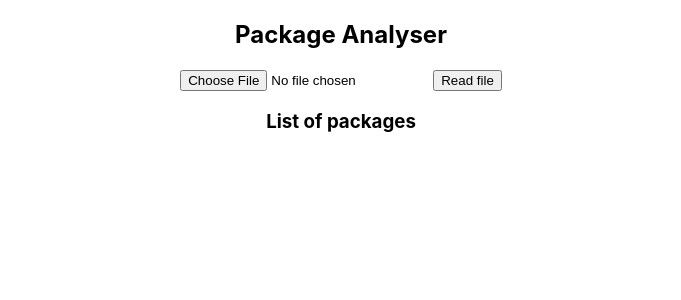
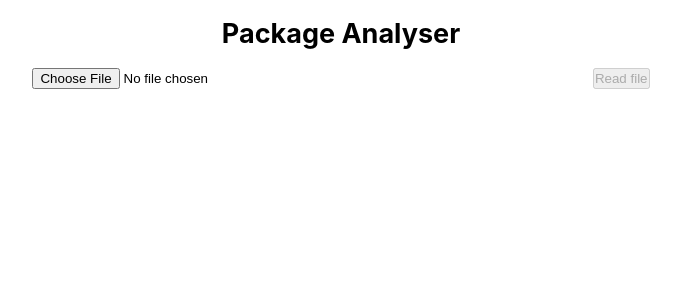
Before and after one commit to pankaj-pant/dpkg, a React (Create React App) app: page / in a window 1280 px wide. Shown: the top 300 px of the page, without its empty margins (299-980 px from the left). Built offline with nearby package versions, Linux system fonts and the light colour scheme.

Commit message:
UI built

```diff
--- a/src/App.css
+++ b/src/App.css
@@ -1,38 +1,66 @@
 .App {
-  text-align: center;
+  display: grid;
+  grid-gap: 24px;
+  grid-template-columns: 1fr 1fr 1fr;
+  justify-content: center;
+  align-items: center;
+  max-width: 1440px;
+  margin: auto;
 }
 
-.App-logo {
-  height: 40vmin;
-  pointer-events: none;
+.header{
+  grid-column: span 3;
+  text-align: center;
+  align-self: start;
 }
 
-@media (prefers-reduced-motion: no-preference) {
-  .App-logo {
-    animation: App-logo-spin infinite 20s linear;
+.input {
+  grid-column: span 3;
+  display: flex;
+  align-self: start;
+  justify-content: space-evenly;
+}
+
+.package-list{
+  grid-column: span 1;
+  align-self: start;
+}
+
+.scrollable{
+  height: 80vh;
+  overflow-y: auto;
+}
+
+.package-list-container :hover{
+  background-color: #000000;
+  color: #bbbbbb;
+}
+
+.active{
+  background-color: hotpink;
+}
+
+.package-info{
+  grid-column: span 2;
+  position: -webkit-sticky;
+  position: sticky;
+  top: 0;
+  align-self: start;
+}
+
+@media only screen and (max-width: 600px) {
+  .package-list {
+    grid-column: span 3;
+  }
+
+  .package-info {
+    grid-column: span 3;
+    position: -webkit-sticky;
+    position: sticky;
+  }
+
+  .scrollable{
+    height: 40vh;
+    overflow-y: auto;
   }
 }
-
-.App-header {
-  background-color: #282c34;
-  min-height: 100vh;
-  display: flex;
-  flex-direction: column;
-  align-items: center;
-  justify-content: center;
-  font-size: calc(10px + 2vmin);
-  color: white;
-}
-
-.App-link {
-  color: #61dafb;
-}
-
-@keyframes App-logo-spin {
-  from {
-    transform: rotate(0deg);
-  }
-  to {
-    transform: rotate(360deg);
-  }
-}
--- a/src/App.js
+++ b/src/App.js
@@ -1,18 +1,38 @@
-import React, {useState} from 'react';
+import React, {useState, useEffect} from 'react';
 import './App.css';
+import PackageList from './components/PackageList'
+import PackageDetails from './components/PackageDetails'
 
 const App = () => {
   const [file, setFile] = useState()
-  const [packages, setPackages] = useState([])
+  const [packages, setPackages] = useState(null)
+  const [selectedPackage, setSelectedPackage] = useState({
+    name: '',
+    description: '',
+    dependencies: []
+  })
   const [reverseDependencies, setReverseDependencies] = useState({})
 
+  //bring selected package into view
+  useEffect(() => {
+    const element = document.querySelector('.active')
+    element && element.scrollIntoView({
+      behavior: 'smooth'
+    })
+  }, [selectedPackage])
+
+  //read file
   const readFile = (input) => {
     let reader = new FileReader()
-
     reader.onloadend = () => {
         parseFile(reader.result)
     }
     reader.readAsText(input)
+    setSelectedPackage({
+      name: '',
+      description: '',
+      dependencies: []
+    })
 }
 
   const parseFile = (input) => {
@@ -73,18 +93,47 @@ const App = () => {
       }
       return true
     })
+
+    //sort packages alphabetically
+    parsedPackages.sort((a, b) => {
+      if (a.name < b.name) {
+        return -1
+      }
+      if (a.name > b.name) {
+        return 1
+      }
+      return 0
+    })
+
     setPackages(parsedPackages)
     setReverseDependencies(reverseDependencies)
+  }
 
+  const findPackage = (name) => {
+    return packages.find(pkg => pkg.name === name)
+  }
+
+  const handleClick = (pkg) => {
+    const foundPackage = findPackage(pkg)
+    const {name, description, dependencies} = foundPackage
+    setSelectedPackage({
+      name,
+      description,
+      dependencies
+    })
   }
 
   return (
     <div className="App">
-      <h2>Package Analyser</h2>
-      <input type="file" onChange={(event) => setFile(event.target.files[0])}></input>
-      <button onClick={() => readFile(file)}>Read file</button>
-      <h3>List of packages</h3>
-      {packages.map(pkg => <li key={pkg.name}>{pkg.name}</li>)}
+      <section className="header">
+        <h2>Package Analyser</h2>
+      </section>
+      <section className="input">
+        <input type="file" onChange={(event) => setFile(event.target.files[0])}></input>
+        <button onClick={() => readFile(file)} disabled={!file}>Read file</button>
+      </section>
+      <PackageList packages={packages} selectedPackage={selectedPackage} handleClick={handleClick}/>
+      <PackageDetails packages={packages} selectedPackage={selectedPackage} reverseDependencies={reverseDependencies} handleClick={handleClick} findPackage={findPackage}/>
     </div>
   );
 }
--- a/src/components/PackageDetails.js
+++ b/src/components/PackageDetails.js
@@ -1,8 +1,44 @@
 import React from 'react';
 
-const PackageDetails = () => {
+const PackageDetails = ({packages, selectedPackage, reverseDependencies, findPackage, handleClick}) => {
     return(
-        <div>
+        <div className="package-info">
+            {packages && packages.length > 0 && selectedPackage.name === '' && <div>Select a package from the list to know more about it!</div>}
+            {packages && packages.length > 0 && selectedPackage.name !== '' &&
+            <>
+                <h3>Package details</h3>
+                <br/>
+                <section className="scrollable">
+                    <p>Package name: {selectedPackage.name}</p> <br />
+                    <p>Description: {selectedPackage.description}</p> <br />
+                    {selectedPackage.dependencies.length === 0 ? (
+                    <><p>Dependencies: None found!</p><br /></>
+                    ) : (
+                    <>
+                        <p>
+                            Dependencies:
+                            {selectedPackage.dependencies.map((dep, i) => {
+                                if(findPackage(dep) === undefined) {
+                                return <li style ={{color: 'red'}} key={`${dep}-${i}`}>{dep}</li>
+                                }
+                                return <li key={`${dep}-${i}`} onClick={() => handleClick(dep)}>{dep}</li>
+                                }
+                            )}
+                        </p>
+                        <br />
+                    </>
+                    )}
+                    {reverseDependencies[selectedPackage.name] ? (
+                    <p>
+                        Reverse dependencies:
+                        {reverseDependencies[selectedPackage.name].map((rDep, i) => <li key={`${rDep}-${i}`} onClick={() => handleClick(rDep)}> {rDep}</li>)}
+                    </p>
+                    ) : (
+                    <p>Reverse Dependencies: None found!</p>
+                    )}
+                </section>
+            </>
+            }
 
         </div>
     )
--- /dev/null
+++ b/src/components/PackageList.js
@@ -0,0 +1,28 @@
+import React from 'react';
+
+const PackageList = ({packages, selectedPackage, handleClick}) => {
+    return (
+        <div className="package-list">
+            {packages && packages.length === 0 && <div>No packages found, try another file!</div>}
+            {packages && packages.length > 0 &&
+            <>
+            <h3>List of packages</h3>
+            <br/>
+            <section className="package-list-container scrollable">
+                {packages.map((pkg, i) =>
+                    <li
+                        key={pkg.name}
+                        onClick={() => handleClick(pkg.name)}
+                        className={selectedPackage.name === pkg.name ? 'active' : ''}
+                    >
+                        {pkg.name}
+                    </li>
+                )}
+            </section>
+            </>
+            }
+        </div>
+    )
+}
+
+export default PackageList
--- a/src/index.css
+++ b/src/index.css
@@ -1,13 +1,16 @@
+* {
+  margin: 0;
+  padding: 0;
+  box-sizing: border-box;
+  -webkit-font-smoothing: auto;
+  -moz-osx-font-smoothing: unset;
+}
+
 body {
-  margin: 0;
+  margin: 24px;
+  font-size: 18px;
+  line-height: 20px;
   font-family: -apple-system, BlinkMacSystemFont, 'Segoe UI', 'Roboto', 'Oxygen',
     'Ubuntu', 'Cantarell', 'Fira Sans', 'Droid Sans', 'Helvetica Neue',
     sans-serif;
-  -webkit-font-smoothing: antialiased;
-  -moz-osx-font-smoothing: grayscale;
 }
-
-code {
-  font-family: source-code-pro, Menlo, Monaco, Consolas, 'Courier New',
-    monospace;
-}
```
